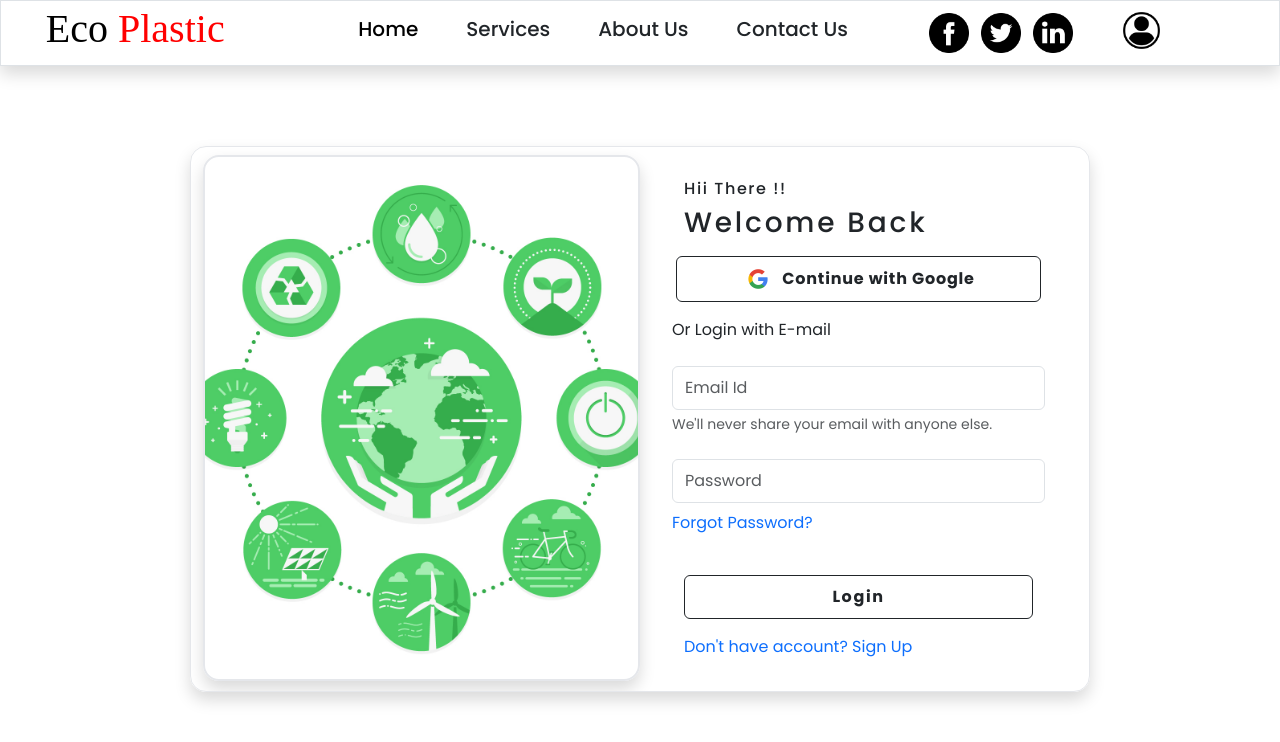
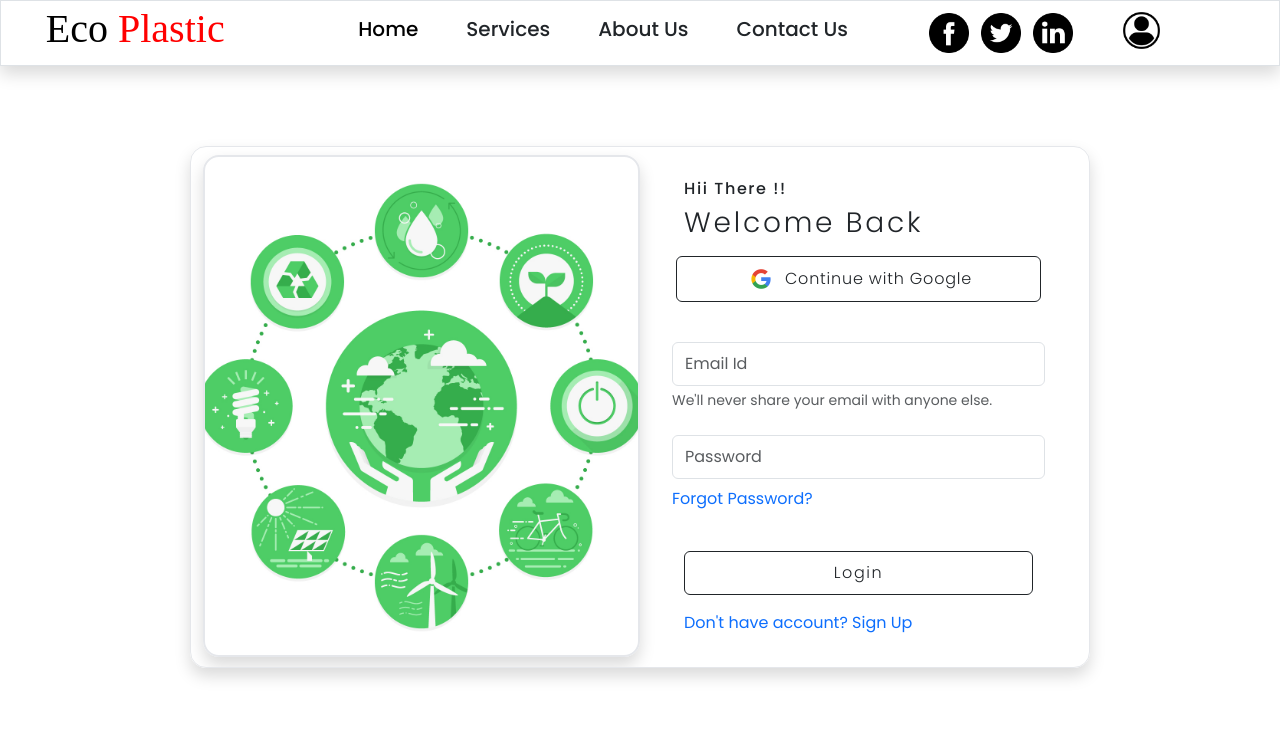
Before and after one commit to yadavmangesh07/SDG, a React (Vite) app: page /login in a window 1280 px wide. Shown: the top 742 px of the page. Built offline with nearby package versions, Linux system fonts and the light colour scheme; a web font is replaced by a local one.

Commit message:
Login And SignUp Form Implemented

```diff
--- a/src/components/LandingPage.jsx
+++ b/src/components/LandingPage.jsx
@@ -2,8 +2,10 @@ import React from 'react';
 import google from '../assets/google.png';
 import green from '../assets/901726_OAI50C0.jpg';
 import '../components/style.css';
+import { useState } from 'react';
 
-const LandingPage = () => {
+const LandingPage = (props) => {
+    const [signUp, setsignUp] = useState(false)
 
 
     return (
@@ -27,31 +29,41 @@ const LandingPage = () => {
                 <div className="container h-auto rounded m-3 p-3 sm:flex flex-col flex-shrink" style={{ flex: '1' }}>
                     <div className="text-left mb-2">
                         <h6 className='pl-3 tracking-widest'>Hii There !!</h6>
-                        <h3 className='pl-3 tracking-widest'>Welcome Back</h3>
+                        <h3 className='pl-3 tracking-widest font-light'>
+                           {signUp?"Welcome":"Welcome Back"}
+                        </h3>
                     </div>
                     <button className="btn btn-outline-dark mx-1 flex justify-center items-center">
                         <div className='flex items-center justify-center font-bold'>
                             <img className="h-8 mr-2" src={google} alt="Google Logo" />
-                            <span className='text-balance tracking-wider'>Continue with Google</span>
+                            <span className='text-balance tracking-wider font-light'>Continue with Google</span>
                         </div>
                     </button>
-                    <div className="mt-3 mb-4">Or Login with E-mail</div>
+                    <div className="mt-3 mb-4"></div>
                     <form className='d-flex flex-col flex-wrap'>
                         <div className="mb-4">
                             <input type="email" className="form-control h-11" id="exampleInputEmail1" aria-describedby="emailHelp" placeholder='Email Id' />
                             <div id="emailHelp" className="form-text hidden sm:block ">We'll never share your email with anyone else.</div>
                         </div>
                         <div className="mb-4">
-                            <input type="password" className="form-control h-11" id="exampleInputPassword1" placeholder='Password' />
-                            <p className='mt-2'><a className='text-decoration-none' href="#">Forgot Password?</a></p>
+                            <input type="password" className="form-control h-11" id="exampleInputPassword1"  placeholder={signUp ? 'Create Password' : 'Password'}  />
+                           {!signUp && <p className='mt-2'><a className='text-decoration-none' href="#">Forgot Password?</a></p>}
                         </div>
                         <div className="container ">
-                            <button type="submit" className="btn btn-outline-dark w-full mb-3 h-11 rounded-full"><span className='flex items-center justify-center font-bold tracking-widest '>Login</span></button>
+                            <button type="submit" className="btn btn-outline-dark w-full mb-3 h-11 rounded-full"><span className='flex items-center justify-center tracking-widest font-light '>{signUp?'Create Account':'Login'}</span></button>
 
 
                         </div>
                         <div className="container text-blue-500">
-                            <a href="#" className='	no-underline'> Don't have account? Sign Up </a>
+                            <a href="#" className='	no-underline' onClick={()=>{
+                                if (signUp===false) {
+                                    setsignUp(true);
+
+                                } else {
+                                    setsignUp(false)
+
+                                }
+                            }} > {signUp?"Return to Login":"Don't have account? Sign Up"} </a>
                         </div>
 
                     </form>
```
